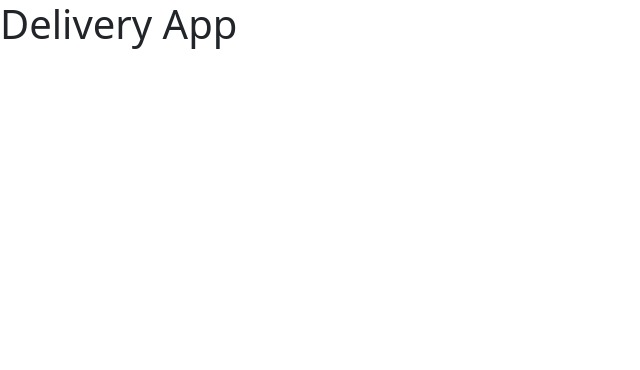
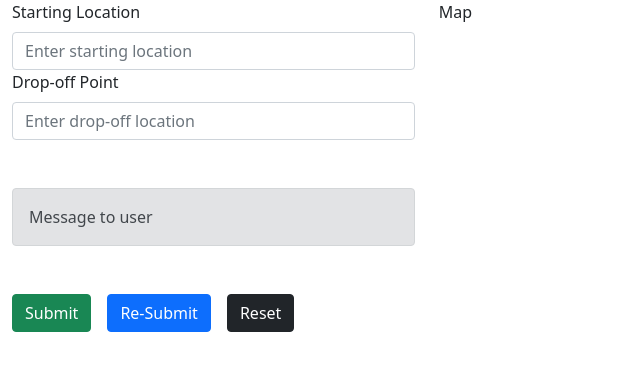
Before and after one commit to thisisharrison/delivery-app, a React (Create React App) app: page / in a window 1280 px wide. Shown: the top 370 px of the page, without its empty margins (0-640 px from the left). Built offline with nearby package versions, Linux system fonts and the light colour scheme.

Commit message:
Message and Search layouts

```diff
--- a/src/components/App.js
+++ b/src/components/App.js
@@ -1,5 +1,21 @@
 import React from "react";
+import Search from "./Search/SearchForm";
+import Map from "./Map/Map";
+import Container from "react-bootstrap/Container";
+import Row from "react-bootstrap/Row";
+import Col from "react-bootstrap/Col";
 
 export default function App() {
-  return <h1>Delivery App</h1>;
+  return (
+    <Container fluid>
+      <Row>
+        <Col xs={12} md={4}>
+          <Search />
+        </Col>
+        <Col xs={12} md={8}>
+          <Map />
+        </Col>
+      </Row>
+    </Container>
+  );
 }
--- /dev/null
+++ b/src/components/Map/Map.js
@@ -0,0 +1,10 @@
+import React from "react";
+import PropTypes from "prop-types";
+
+function Map(props) {
+  return <div>Map</div>;
+}
+
+Map.propTypes = {};
+
+export default Map;
--- /dev/null
+++ b/src/components/Message/Message.js
@@ -0,0 +1,15 @@
+import React from "react";
+import PropTypes from "prop-types";
+import Alert from "react-bootstrap/Alert";
+
+function Message(props) {
+  return (
+    <div>
+      <Alert variant="secondary">Message to user</Alert>
+    </div>
+  );
+}
+
+Message.propTypes = {};
+
+export default Message;
--- /dev/null
+++ b/src/components/Search/SearchForm.js
@@ -0,0 +1,49 @@
+import React, { Fragment } from "react";
+import PropTypes from "prop-types";
+import Form from "react-bootstrap/Form";
+import Button from "react-bootstrap/Button";
+import Message from "../Message/Message";
+
+function SearchForm(props) {
+  return (
+    <Form>
+      <Form.Group controlId="startingLocation">
+        <Form.Label>Starting Location</Form.Label>
+        <Form.Control
+          required
+          placeholder="Enter starting location"
+          type="text"
+        />
+      </Form.Group>
+
+      <Form.Group controlId="dropOffLocation">
+        <Form.Label>Drop-off Point</Form.Label>
+        <Form.Control
+          required
+          placeholder="Enter drop-off location"
+          type="text"
+        />
+      </Form.Group>
+
+      <div className="my-5">
+        <Message />
+      </div>
+
+      <div className="d-flex justify-content-start">
+        <Button variant="success" type="submit" className="me-3">
+          Submit
+        </Button>
+        <Button variant="primary" type="submit" className="me-3">
+          Re-Submit
+        </Button>
+        <Button variant="dark" className="me-3">
+          Reset
+        </Button>
+      </div>
+    </Form>
+  );
+}
+
+SearchForm.propTypes = {};
+
+export default SearchForm;
```
